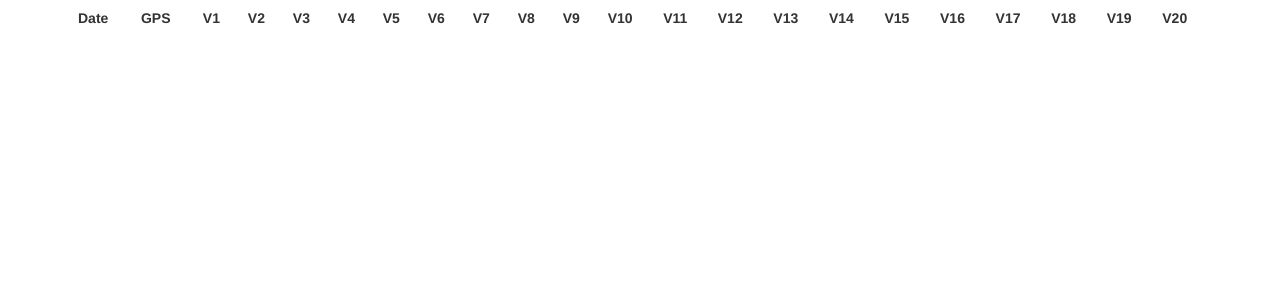
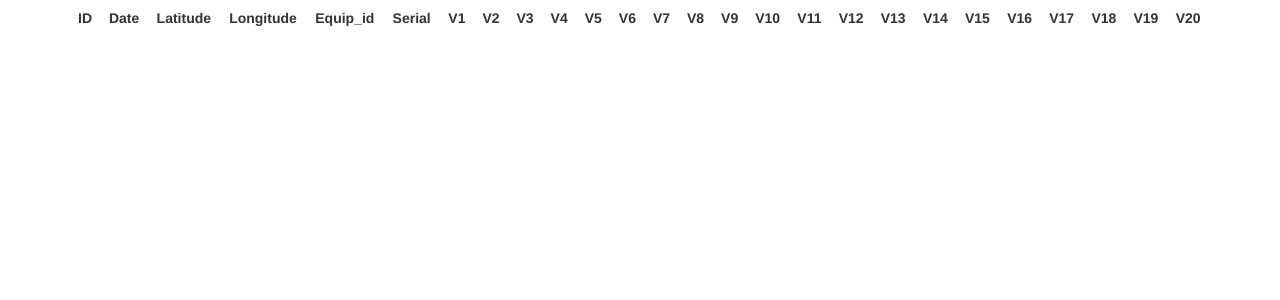
Before and after one commit to SunJunYoung/django-demo, a Django app: page /list/ in a window 1280 px wide. Shown: the top 300 px of the page. Run offline with Django 3.2, Linux system fonts and the light colour scheme; data that the repository does not hold is empty; some libraries are stand-ins or nearby versions.

Commit message:
Update index.html

```diff
--- a/for_test/templates/for_test/index.html
+++ b/for_test/templates/for_test/index.html
@@ -13,8 +13,12 @@
     <table class="table table-striped">
         <thead>
         <tr>
+            <td><B> ID </B></td>
             <td><B>Date</B></td>
-            <td><B>GPS</B></td>
+            <td><B>Latitude</B></td>
+            <td><B>Longitude</B></td>
+            <td><B>Equip_id</B></td>
+            <td><B>Serial</B></td>
             <td><B>V1</B></td>
             <td><B>V2</B></td>
             <td><B>V3</B></td>
@@ -41,8 +45,12 @@
         <tbody>
         {% for post in posts %} <!--Change right name -->
         <tr>
+            <td> {{ post.id }} </td>
             <td> {{ post.date }} </td>
-            <td> {{ post.gps }} </td>
+            <td> {{ post.latitude }} </td>
+            <td> {{ post.longitude }} </td>
+            <td> {{ post.equip_id }} </td>
+            <td> {{ post.serial }} </td>
             <td> {{ post.v1 }} </td>
             <td> {{ post.v2 }}</td>
             <td> {{ post.v3 }} </td>
```
